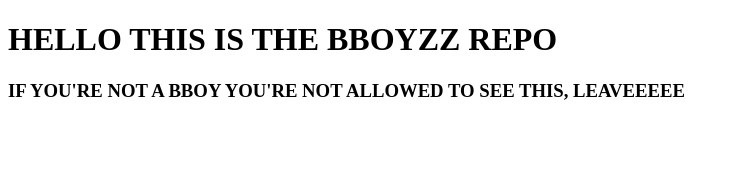
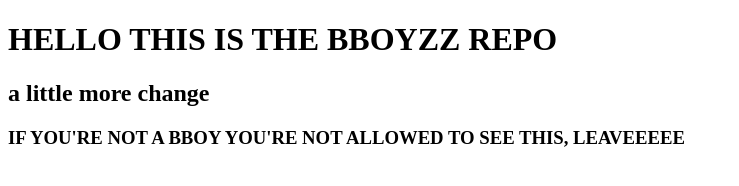
Before and after one commit to adriansdk/BBOYYZZZ, a plain HTML site: page index.html in a window 1280 px wide. Shown: the whole page, without its empty margins (0-739 px from the left). Drawn offline with Linux system fonts and the light colour scheme.

Commit message:
Git collaboration testing

```diff
--- a/index.html
+++ b/index.html
@@ -10,6 +10,7 @@
 <body>
     <script src="index.js"></script>
     <H1>HELLO THIS IS THE BBOYZZ REPO</H1>
+    <h2>a little more change</h2>
     <H3>IF YOU'RE NOT A BBOY YOU'RE NOT ALLOWED TO SEE THIS, LEAVEEEEE</H3>
 </body>
 </html>
```
